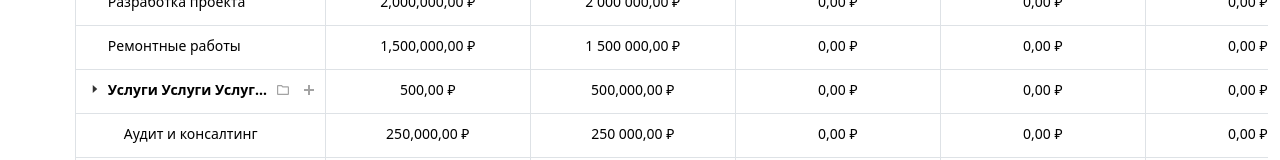
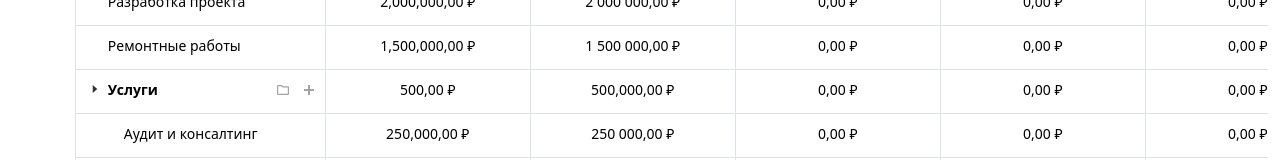
Before and after one commit to SuperNim/AnnualReport, a plain HTML site: page index.html in a window 1280 px wide. Shown: the part 255-415 px from the top of the page. Drawn offline with Linux system fonts and the light colour scheme.

Commit message:
Deleted the extra words of the service

```diff
--- a/index.html
+++ b/index.html
@@ -122,7 +122,7 @@
                     <th scope="row" class="font_weight_max cursor text_left">
                         <div class="arrow"></div>
                         <div class="field" contenteditable="true">
-                            Услуги Услуги Услуги Услуги Услуги
+                            Услуги
                         </div>
                         <span class="float_right plus"></span>
                         <span class="float_right folder"></span>
```
